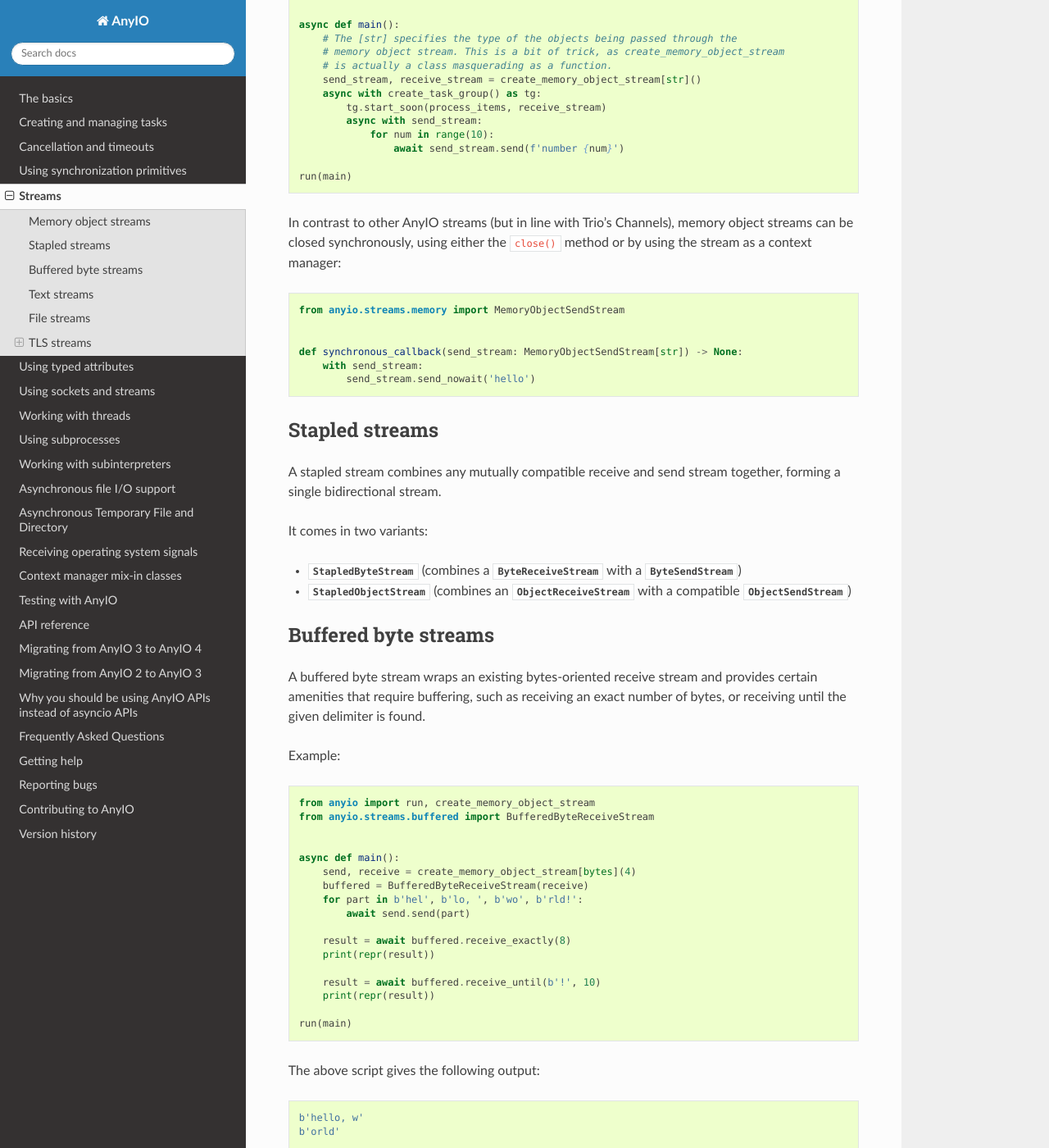
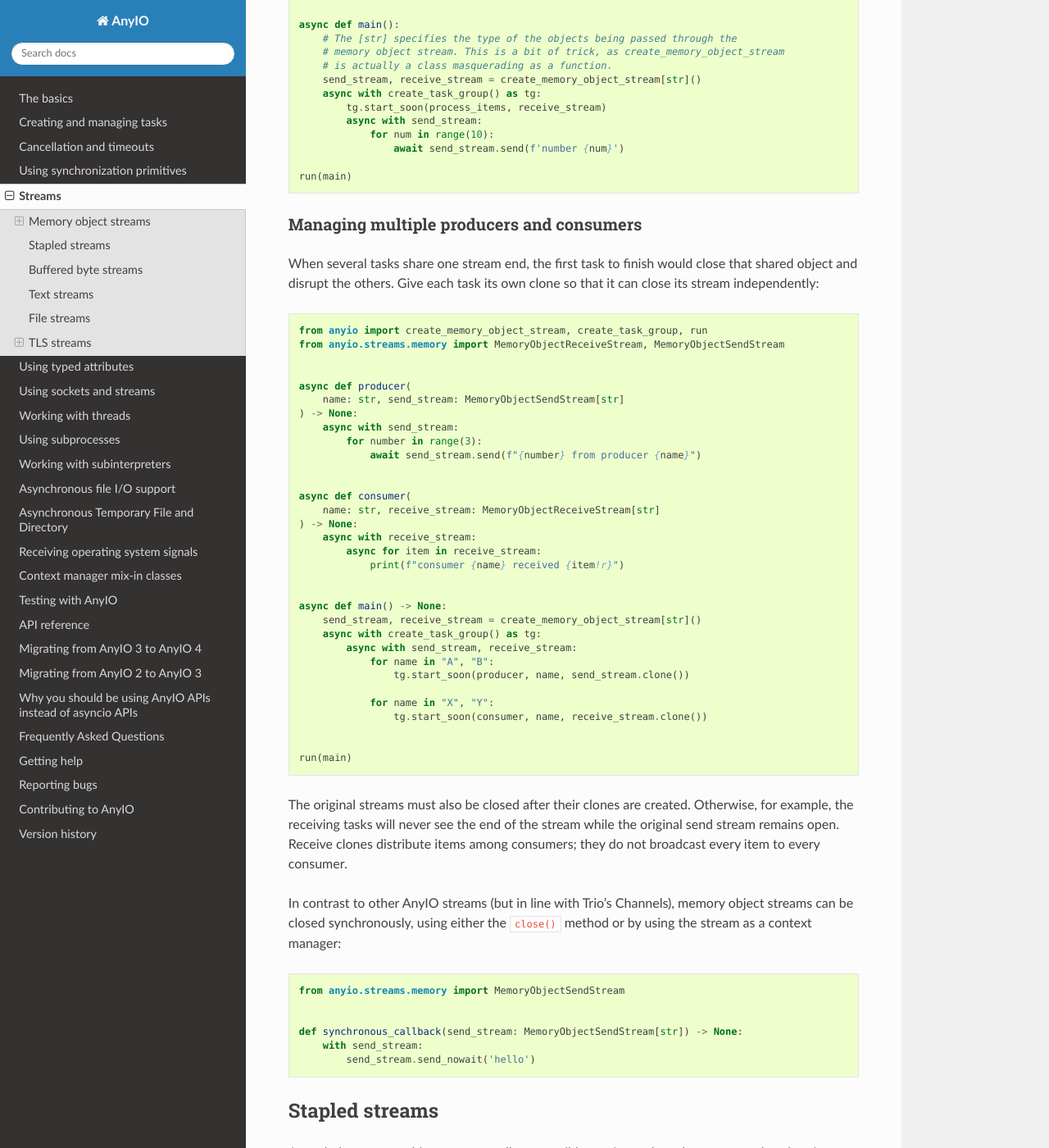
Before and after one commit to agronholm/anyio, a Sphinx documentation site: the page built from docs/streams.rst, in a window 1280 px wide and 1400 px high, scrolled down 1345 px. Shown: the whole window at 82% size. Built offline with Sphinx 7.4.7 and the Read the Docs theme 3.1.0, drawn with Linux system fonts in a browser that asks for light colours; the version number could not be read and is left out.

Commit message:
Document memory stream clones for multiple workers
Fixes #330.

```diff
--- a/docs/streams.rst
+++ b/docs/streams.rst
@@ -75,6 +75,51 @@
                     await send_stream.send(f'number {num}')
 
     run(main)
+
+Managing multiple producers and consumers
+******************************************
+
+When several tasks share one stream end, the first task to finish would close that
+shared object and disrupt the others. Give each task its own clone so that it can close
+its stream independently::
+
+    from anyio import create_memory_object_stream, create_task_group, run
+    from anyio.streams.memory import MemoryObjectReceiveStream, MemoryObjectSendStream
+
+
+    async def producer(
+        name: str, send_stream: MemoryObjectSendStream[str]
+    ) -> None:
+        async with send_stream:
+            for number in range(3):
+                await send_stream.send(f"{number} from producer {name}")
+
+
+    async def consumer(
+        name: str, receive_stream: MemoryObjectReceiveStream[str]
+    ) -> None:
+        async with receive_stream:
+            async for item in receive_stream:
+                print(f"consumer {name} received {item!r}")
+
+
+    async def main() -> None:
+        send_stream, receive_stream = create_memory_object_stream[str]()
+        async with create_task_group() as tg:
+            async with send_stream, receive_stream:
+                for name in "A", "B":
+                    tg.start_soon(producer, name, send_stream.clone())
+
+                for name in "X", "Y":
+                    tg.start_soon(consumer, name, receive_stream.clone())
+
+
+    run(main)
+
+The original streams must also be closed after their clones are created. Otherwise,
+for example, the receiving tasks will never see the end of the stream while the
+original send stream remains open. Receive clones distribute items among consumers;
+they do not broadcast every item to every consumer.
 
 In contrast to other AnyIO streams (but in line with Trio's Channels), memory object
 streams can be closed synchronously, using either the ``close()`` method or by using the
--- a/docs/versionhistory.rst
+++ b/docs/versionhistory.rst
@@ -5,6 +5,9 @@
 
 **UNRELEASED**
 
+- Added guidance for managing multiple memory object stream producers and consumers
+  with cloned streams
+  (`#330 <https://github.com/agronholm/anyio/issues/330>`_; PR by @nightcityblade)
 - Added ``StapledObjectStream.send_nowait()`` that delegates to the underlying
   ``ObjectSendStream``, if it implements it
   (`#1241 <https://github.com/agronholm/anyio/pull/1241>`_; PR by @davidbrochart)
```
